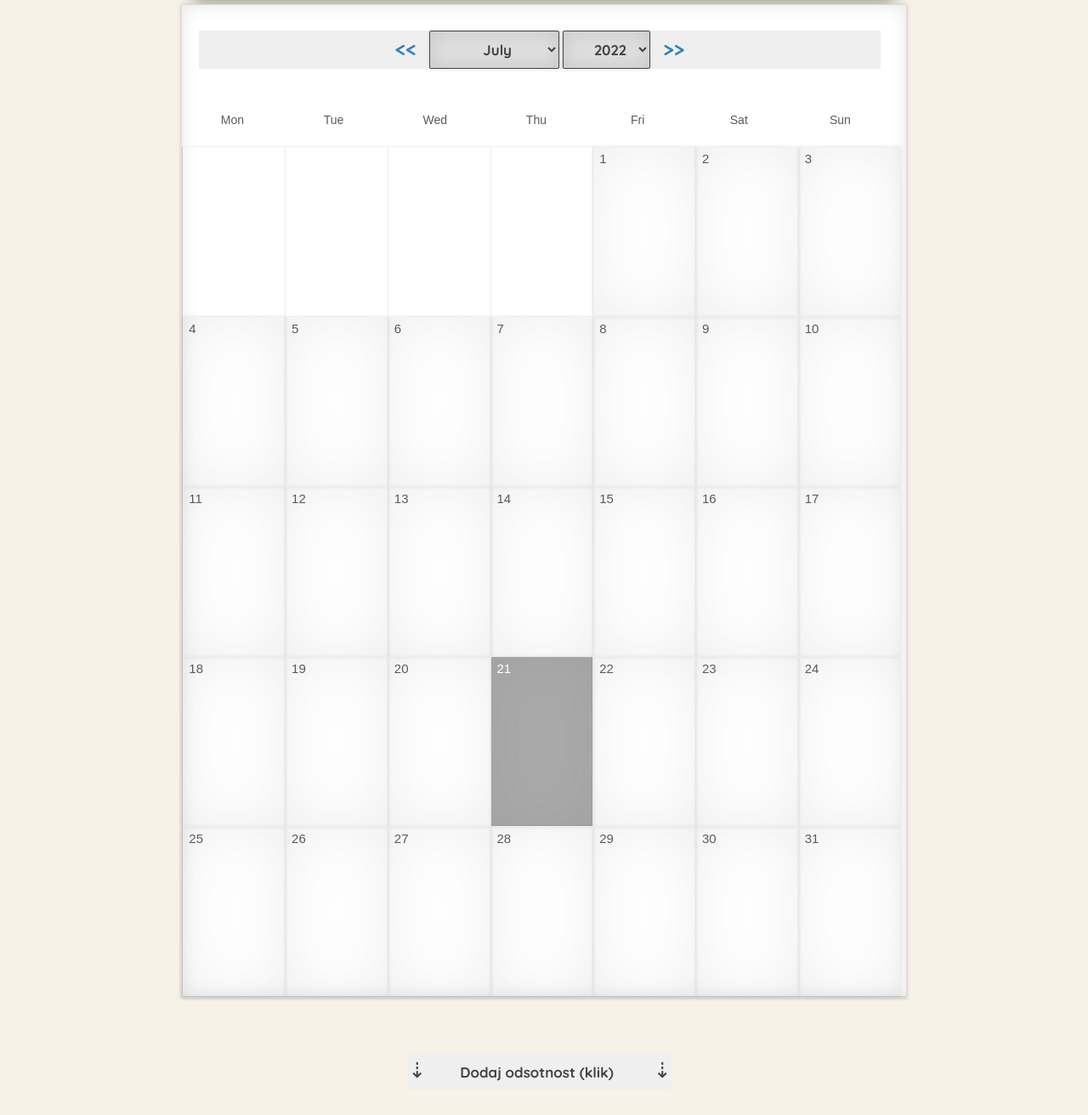
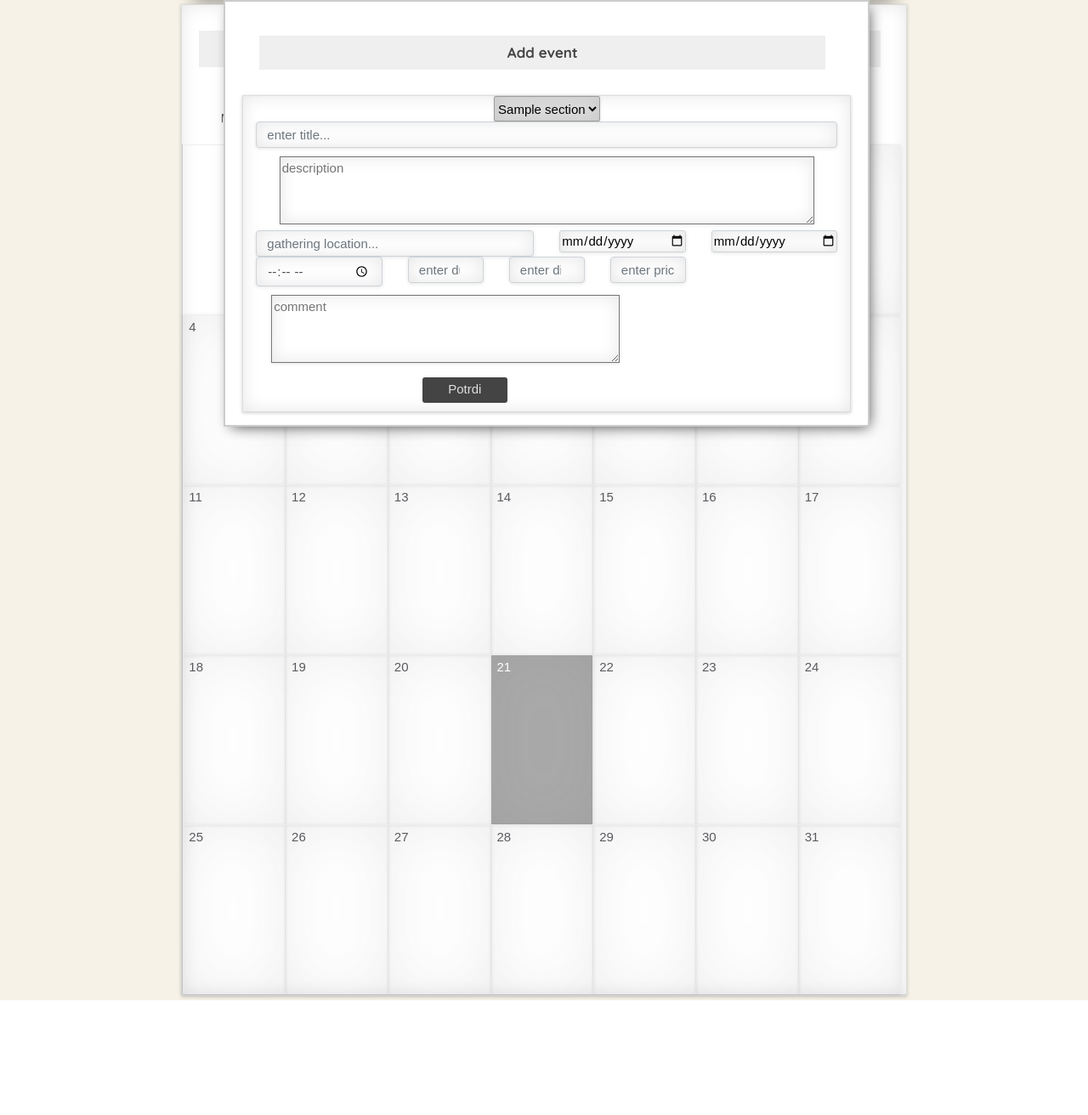
Before and after one commit to twistedNerv/calendario, a PHP site: page / in a window 1280 px wide. Shown: the part 138-1450 px from the top of the page at 85% size. After the commit the page ends 1315 px from the top, so only its background shows below. Run offline with PHP 8.4, Linux system fonts and the light colour scheme; data comes from the database, SQL or seed files in the repository; tables that the repository leaves empty hold one stand-in row (values such as "Sample post"); some libraries are stand-ins or nearby versions; some web fonts are replaced.

Commit message:
add event

```diff
--- a/app/content/controllers/homeController.php
+++ b/app/content/controllers/homeController.php
@@ -7,8 +7,11 @@ class homeController extends controller {
     }
 
     public function indexAction() {
+        $sectionModel = $this->loadModel('section');
+        $sections = $sectionModel->getAll();
         $apiModel = $this->loadModel('api');
         $calendar = $apiModel->getCalendar();
+        $this->view->assign("sections", $sections);
         $this->view->assign("calendar", $calendar);
         $this->view->render("home/index");
         //$this->view->render("api/getCalendarAction/2022/07", false);
--- a/app/content/models/apiModel.php
+++ b/app/content/models/apiModel.php
@@ -29,6 +29,8 @@ class apiModel extends model {
                 <select name='month_dropdown' class='month_dropdown dropdown'>" . $this->tools->getAllMonths($dateMonth) . "</select>
                 <select name='year_dropdown' class='year_dropdown dropdown'>" . $this->tools->getYearList($dateYear) . "</select>
                 <a href='javascript:void(0);' onclick='getCalendar(&quot;calendar_div&quot;, &quot;" . date("Y", strtotime($date . ' + 1 Month')) . "&quot;, &quot;" . date("m", strtotime($date . ' + 1 Month')) . "&quot;);'>&gt;&gt;</a>
+                <a href='javascript:void(0);' id='add_event_icon' onclick='$(&quot;#add_event_section&quot;).slideToggle()'>Add event</a>
+
             </h2>
             <div id='event_list' class='none'></div>
             <div id='calender_section_top'>
@@ -90,7 +92,7 @@ class apiModel extends model {
                     $calendar .= '<div class="date_window">';
                     $calendar .= '<div class="popup_event">' . $eventNum . ' ' . $odsotnostGrammar . '</div>';
                 } else {
-                    $calendar .= '<div id="date_popup_' . $currentDate . '" class="date_popup_wrap none">';
+                    $calendar .= '<div id="date_popup_' . $currentDate . '" class="date_popup_wrap none" onclick="getEvents(\'' . $currentDate . '\');">';
                     $calendar .= '<div class="date_window">';
                     $calendar .= '<div class="popup_event">No events</div>';
                 }
@@ -143,13 +145,12 @@ class apiModel extends model {
         $result->execute();
         $result = $result->fetchAll(PDO::FETCH_ASSOC);
         $eventNum = count($result);
-        if ($eventNum > 0) {
+
         $eventListHTML = '<div class="col-sm-12">
                             <div class="row">
                                 <div class="col-sm-3 text-left">
-                                        <a href="' . URL . 'event/update">
-                                            <i class="fa fa-plus-circle event-icon"></i>
-                                        </a>
+                                    <a href="' . URL . 'event/update" target="_blank">
+                                        <i class="fa fa-plus-circle event-icon"></i></a>Add event
                                 </div>
                                 <div class="col-sm-6 text-center">
                                     <strong>Events: ' . date("d M Y", strtotime($date)) . '</strong>
@@ -159,18 +160,22 @@ class apiModel extends model {
                                 </div>
                             </div>
                         </div>';
+        if ($eventNum <= 0) {
+            $eventListHTML .= '<div style="margin: 60px 0;text-align: center;">
+                                    No events on selected day
+                                </div>';
+        } else {
             foreach ($result as $row) {
                 $dateString = "'" . $date . "'";
                 $event = "'#event-" . $row['event_id'] . "'";
                 $eventListHTML .= '<div style="background-color:' . $row['color'] . ';line-height:30px;">
-
                                         <a href="javascript:" onclick="deleteConfirm(' . $event . ');" class="delete-btn-style" style="float:left; padding-top: 2px;">
                                             <i class="fas fa-times"></i>
                                         </a>
                                         <div class="event-details-popup-wrapper" style="float:left" onclick="toggleEventPopup(&#39;#event-details-' . $row['event_id'] . '&#39;)">
                                             <strong>' . $row['event_title'] . '</strong> <i style="font-size: 12px;"> at ' . $row['event_start'] . '</i>
                                             <div id="event-details-' . $row['event_id'] . '" class="event-details-popup">
-                                                <i>' . $row['description'] . '<br></i>
+                                                <hr><i>' . $row['description'] . '<br></i>
                                                 Pickup location: <strong>' . $row['event_pickup_location'] . '</strong><br>
                                                 Location: <strong>' . $row['event_location'] . '</strong><br>
                                                 Duration: <strong>' . $row['event_duration'] . ' hour(s)</strong><br>
@@ -178,7 +183,6 @@ class apiModel extends model {
                                                 Price: <strong>' . $row['event_price'] . ' €</strong><br>
                                                 <hr>
                                                 Comment:<br>' . $row['event_comment'] . '<br>
-
                                             </div>
                                         </div>
                                         <div style="clear:both"></div>
@@ -191,4 +195,8 @@ class apiModel extends model {
         return $eventListHTML;
     }
 
+    public function setNewEvent() {
+        return $_POST;
     }
+
+}
--- a/app/content/views/default/home/index.php
+++ b/app/content/views/default/home/index.php
@@ -1,23 +1,63 @@
 <div class="col-sm-12">
     <div class="row">
-        <div id="calendar_div" class="board-section">
+        <div id="calendar_div" class="board-section text-center">
             <?= $data['calendar'] ?>
         </div>
-        <div></div>
-        <div id="add_event_section">
-            <h2 onclick="$('.add-collapser').slideToggle('fast')">Dodaj odsotnost (klik)</h2>
-            <div class="add-collapser none">
-                <select name="user" id="user-picker" class="user-picker">
-                    <option value="33">33</option>
-                    <?php// echo getUsers(); ?>
-                </select>
-                <input type="text" name="event-date" class="date-picking-field" id="event-date-from" placeholder="Datum od" onfocus="(this.type = 'date')">
-                <input type="text" name="event-date" class="date-picking-field" id="event-date-to" placeholder="Datum do (večdnevna odsotnost)" onfocus="(this.type = 'date')">
-                <textarea name="event-notice" class="notice-textarea" id="event-notice" placeholder="Opomba"></textarea>
-                <!--input type="text" name="event-notice" class="notice-field" id="event-notice" placeholder="Opomba" -->
-                <div id="event-add-notification" class="none"></div>
-                <div class="add-event-btn" onclick="addEvent()">Potrdi</div>
+        <div id="add_event_section" class="nonae">
+            <h2>Add event</h2>
+            <div class="add-collapser board-section">
+                <div class="col-sm-12">
+                    <div class="row">
+                        <div class="col-sm-12 text-center">
+                            <select name="event-section" id="event-section" class="user-picker">
+                                <?php foreach ($data['sections'] as $singleSection) { ?>
+                                    <option value="<?= $singleSection['title'] ?>" style="background-color:<?= $singleSection['color'] ?>"><?= $singleSection['title'] ?></option>
+                                <?php }// echo getUsers(); ?>
+                            </select>
+                        </div>
+                        <div class="col-sm-12">
+                            <input type='text' class='form-control' name='event-title' id='event-title' placeholder='enter title...'>
+                        </div>
+                        <div class="col-sm-12">
+                            <textarea name="event-description" class="notice-textarea" id="event-description" placeholder="description"></textarea>
+                        </div>
+                        <div class="col-sm-6">
+                            <input type='text' class='form-control' name='event-location' id='event-location' placeholder='gathering location...' required>
+                        </div>
+                        <div class="col-sm-3">
+                            <input type="date" name="event-date-from" class="daate-pickhing-field" id="event-date-from" placeholder="date from" onfocus="this.showPicker()" required>
+                        </div>
+                        <div class="col-sm-3">
+                            <input type="date" name="event-date-to" class="datae-picking-field" id="event-date-to" placeholder="date to (repeating events)" onfocus="this.showPicker()" required>
+                        </div>
+                        <div class="col-sm-3">
+                            <input type='time' class='form-control' name='event-start' id='event-start' placeholder='' required>
+                        </div>
+                        <div class="col-sm-2">
+                            <input type='number' class='form-control' name='event-duration' id='event-duration' placeholder='enter duration...' required>
+                        </div>
+                        <div class="col-sm-2">
+                            <input type='number' class='form-control' name='event-discount' id='event-discount' placeholder='enter discount...'>
+                        </div>
+                        <div class="col-sm-2">
+                            <input type='text' class='form-control' name='event-price' id='event-price' placeholder='enter price...'>
+                        </div>
+                        <div class="col-sm-8">
+                        </div>
+                        <div class="col-sm-8">
+                            <textarea name="event-comment" class="notice-textarea" id="event-comment" placeholder="comment"></textarea>
+                        </div>
+                        <!--input type="text" name="event-notice" class="notice-field" id="event-notice" placeholder="Opomba" -->
+                    </div>
+                    <div class="col-sm-8">
+                        <div id="event-add-notification" class="none"></div>
+                    </div>
+                    <div class="col-sm-8">
+                        <div class="add-event-btn" onclick="addEvent()">Potrdi</div>
+                    </div>
+                </div>
             </div>
         </div>
     </div>
 </div>
+</div>
--- a/public/default/css/calendar.css
+++ b/public/default/css/calendar.css
@@ -1,12 +1,18 @@
 body{ font-family: sans-serif;}
 .none{ display:none;}
 .dropdown{color: #444444;font-size:17px;}
-.user-picker {width:25%;height: 30px;}
-.date-picking-field {width: 33%;height: 30px;}
+.user-picker {height: 30px;}
+.date-picking-field {height: 30px;}
 .notice-textarea {margin-top: 10px;width: 92%;height: 80px;}
 .notice-field {width: 45%;height: 30px;}
 #calendar_div {width:100%;}
-#calender_section, #add_event_section{ /*width:700px;*/ margin:30px auto 0;}
+#calender_section {
+    //width:700px;
+    margin:30px auto 0;
+}
+#add_event_section {
+    position: relative;
+}
 #calender_section h2, #add_event_section h2{ background-color:#efefef; color:#444444; font-size:17px; text-align:center; line-height:40px;}
 #calender_section h2 a, #add_event_section a{ /*color:#F58220;*/ float:none;font-size: 24px;text-decoration: none;margin:0 10px;}
 #calender_section_top{ width:100%; float:left; margin-top:20px;}
@@ -36,14 +42,14 @@ body{ font-family: sans-serif;}
     box-shadow: 0 1px 4px rgba(0, 0, 0, 0.4), 0 0 20px rgba(0, 0, 0, 0.1) inset;
 }
 #add_event_section {text-align: center;}
-#add_event_section h2 {cursor:pointer;}
+/*#add_event_section h2 {cursor:pointer;}
 #add_event_section h2:before {content: " \21E3"; margin-right: 40px; font-size: 25px;}
-#add_event_section h2:after {content: " \21E3"; margin-left: 40px; font-size: 25px;}
+#add_event_section h2:after {content: " \21E3"; margin-left: 40px; font-size: 25px;}*/
 .add-event-btn {width: 100px;height: 30px;background-color:#444;color:#ddd;border: 0;text-align: center;position: relative;left: 40%;right: auto;padding-top: 3px;margin: 10px;border-radius:3px;}
 .add-event-btn:hover {background-color:#999;color:#eee;cursor: pointer;}
 .font-light-light {text-shadow: 0 0 3px white;}
 .font-light-dark {text-shadow: 0 0 3px black;}
-#event_list {
+#event_list, #add_event_section {
     position: fixed;
     width: 100%;
     z-index: 999;
--- a/public/default/css/default.css
+++ b/public/default/css/default.css
@@ -161,12 +161,12 @@ input, textarea, button {
 }
 select {
     background: none;
-    border: 1px solid;
+    border: 1px solid #9d9d9d;
     border-radius: 2px;
     box-shadow: 0 1px 4px rgba(0, 0, 0, 0.1), 0 0 20px rgba(0, 0, 0, 0.1) inset;
     text-align: center;
-    font-size: 25px;
-    padding: 10px 10px 10px 30px;
+    //font-size: 25px;
+    //padding: 10px 10px 10px 20px;
     cursor: auto;
     background: #DDD;
     overflow: visible;
--- a/public/default/js/default.js
+++ b/public/default/js/default.js
@@ -20,28 +20,37 @@ function getEvents(date) {
 }
 
 function addEvent() {
-    user_id = $("#user-picker").val();
+    section = $("#event-section").val();
+    title = $("#event-title").val();
+    description = $("#event-description").val();
+    location = $("#event-location").val();
     date_from = $("#event-date-from").val();
     date_to = $("#event-date-to").val();
     if(date_to == "") date_to = date_from;
-    notice = $("#event-notice").val();
+    start = $("#event-start").val();
+    duration = $("#event-duration").val();
+    discount = $("#event-discount").val();
+    price = $("#event-price").val();
+    comment = $("#event-comment").val();
     console.log(date_from);
     if(date_from != "" && date_to != "") {
+        console.log("bla2");
         $.ajax({
             type: 'POST',
-            url: 'include/functions.php',
-            data: ({func:"addEvent", user_id:user_id, date_from:date_from, date_to:date_to, notice:notice}),
-            success: function () {
+            url: URL + 'api/setNewEvent/',
+            data: ({func:"addEvent", section:section, title:title, description:description, date_from:date_from, date_to:date_to, start:start, duration:duration, discount:discount, price:price, comment:comment}),
+            success: function (data) {
+                console.log(data);
                 var newDisplayDates = date_from.split("-");
                 getCalendar('calendar_div', newDisplayDates[0], newDisplayDates[1]);
                 $("#event-date-from").val("");
                 $("#event-date-to").val("");
                 $("#event-notice").val("");
-                $("#event-add-notification").html("Odsotnost dodana.").show().delay(3000).fadeOut('slow');;
+                $("#event-add-notification").html("Event added.").show().delay(3000).fadeOut('slow');;
             }
         });
     } else {
-        $("#event-add-notification").html("Vnesi prvi datum.").show().delay(3000).fadeOut('slow');
+        $("#event-add-notification").html("Enter start date.");//.show().delay(3000).fadeOut('slow');
     }
 }
 
@@ -79,8 +88,7 @@ function deleteCancel() {
 }
 
 function toggleEventPopup(eventId) {
-    console.log(eventId);
-    $(eventId).toggle();
+    $(eventId).slideToggle();
 }
 
 $(document).ready(function () {
@@ -102,7 +110,13 @@ $(document).ready(function () {
     $(document).click(function (e) {
         if( $(e.target).closest("#event_list").length > 0 ) {
             return false;
+        } else {
+            $('#event_list').slideUp('fast');
         }
-        $('#event_list').slideUp('fast');
+        if( $(e.target).closest("#add_event_section, #add_event_icon").length > 0 ) {
+            return false;
+        } else {
+            $('#add_event_section').slideUp('fast');
+        }
     });
 });
```
Also changed, not shown: app/content/controllers/apiController.php (+9 -0 lines). Lines whose indentation alone changed are shown as unchanged.
